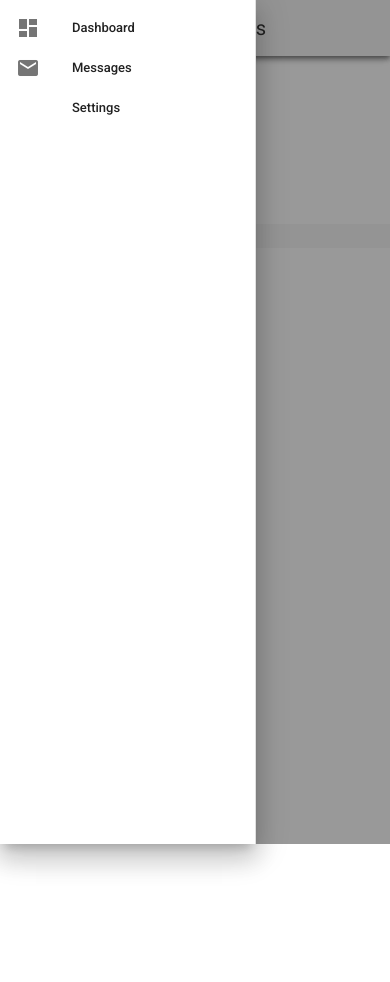
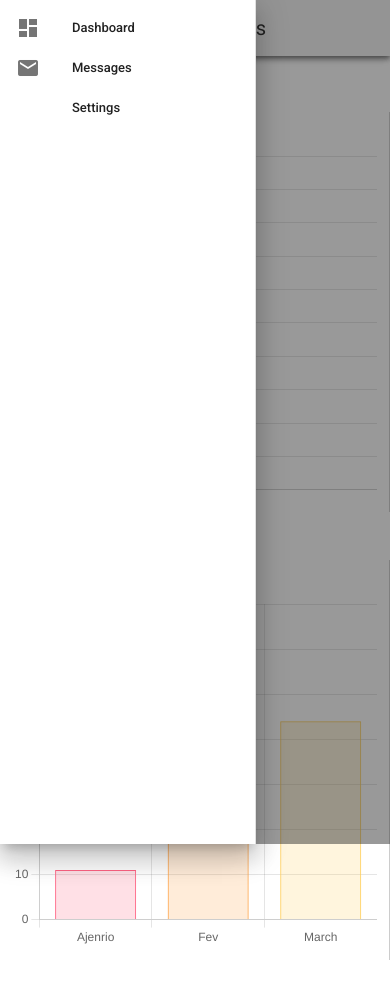
Before and after one commit to stystyle11/ClientesProdutos, a Vue app: page / in a window 390 px wide. Shown: the top 982 px of the page. Before the commit the page ends 956 px from the top, so only its background shows below. Built offline with nearby package versions, Linux system fonts and the light colour scheme; grey boxes are pictures that could not be loaded.

Commit message:
finalização templates para componentes responsivos e finalizando componente de gráficos

```diff
--- a/package.json
+++ b/package.json
@@ -8,8 +8,10 @@
     "lint": "vue-cli-service lint"
   },
   "dependencies": {
+    "chart.js": "^4.4.2",
     "core-js": "^3.8.3",
     "vue": "^2.6.14",
+    "vue-chartjs": "^5.3.1",
     "vue-router": "^3.6.5",
     "vuetify": "^2.6.0"
   },
--- a/src/App.vue
+++ b/src/App.vue
@@ -37,11 +37,8 @@
       </v-btn>
     </v-app-bar>
 
-    <v-main>
-      <!--
-      <HelloWorld/>
-      -->
-      <DashBoard/>
+    <v-main class="no-padding">
+      <DashBoard />
     </v-main>
   </v-app>
 </template>
@@ -54,8 +51,8 @@ export default {
   name: 'App',
 
   components: {
-   // HelloWorld,
-   DashBoard
+    // HelloWorld,
+    DashBoard,
   },
 
   data: () => ({
@@ -63,3 +60,4 @@ export default {
   }),
 };
 </script>
+<style scoped></style>
--- /dev/null
+++ b/src/components/ChartBaseComponent.vue
@@ -0,0 +1,76 @@
+<template>
+  <Bar
+    :data="data"
+    :options="options"
+  />
+</template>
+
+<script lang="ts">
+import {
+  Chart as ChartJS,
+  Title,
+  Tooltip,
+  Legend,
+  BarElement,
+  CategoryScale,
+  LinearScale,
+} from 'chart.js';
+import { Bar } from 'vue-chartjs';
+
+ChartJS.register(
+  CategoryScale,
+  LinearScale,
+  BarElement,
+  Title,
+  Tooltip,
+  Legend
+);
+
+export default {
+  name: 'App',
+  components: {
+    Bar,
+  },
+  props: ['labels', 'label', 'graphData'],
+  data() {
+    return {
+      data: {
+        labels: this.labels,
+        datasets: [
+          {
+            label: this.label,
+            data: this.graphData,
+            backgroundColor: [
+              'rgba(255, 99, 132, 0.2)',
+              'rgba(255, 159, 64, 0.2)',
+              'rgba(255, 205, 86, 0.2)',
+              'rgba(75, 192, 192, 0.2)',
+              'rgba(54, 162, 235, 0.2)',
+              'rgba(153, 102, 255, 0.2)',
+              'rgba(201, 203, 207, 0.2)',
+            ],
+            borderColor: [
+              'rgb(255, 99, 132)',
+              'rgb(255, 159, 64)',
+              'rgb(255, 205, 86)',
+              'rgb(75, 192, 192)',
+              'rgb(54, 162, 235)',
+              'rgb(153, 102, 255)',
+              'rgb(201, 203, 207)',
+            ],
+            borderWidth: 1,
+          },
+        ],
+      },
+      options: {
+        responsive: true,
+        maintainAspectRatio: false,
+        aspectRatio: 2,
+        layout: {
+          padding: 0,
+        },
+      },
+    };
+  },
+};
+</script>
--- a/src/components/DashBoard.vue
+++ b/src/components/DashBoard.vue
@@ -1,9 +1,21 @@
 <template>
   <v-app>
-      <v-navigation-drawer app v-model="drawer" class="sidebar" :mini-variant="miniVariant" >
-        <v-list @click.stop="toggleDrawer" dense>
-          <v-list-item-group >
-            <v-list-item v-for="(item, index) in items" :key="index" link>
+    <v-navigation-drawer
+      app
+      v-model="drawer"
+      class="sidebar"
+      :mini-variant="miniVariant"
+    >
+      <v-list
+        @click.stop="toggleDrawer"
+        dense
+      >
+        <v-list-item-group>
+          <v-list-item
+            v-for="(item, index) in items"
+            :key="index"
+            link
+          >
             <v-list-item-icon>
               <v-icon>{{ item.icon }}</v-icon>
             </v-list-item-icon>
@@ -16,37 +28,91 @@
     </v-navigation-drawer>
 
     <v-app-bar app>
-        <v-app-bar-nav-icon @change.stop="toggleDrawer"  v-if="$vuetify.breakpoint.mdAndDown" @click.stop="toggleDrawer"></v-app-bar-nav-icon>
+      <v-app-bar-nav-icon
+        @change.stop="toggleDrawer"
+        @click.stop="toggleDrawer"
+        v-if="$vuetify.breakpoint.mdAndDown"
+      ></v-app-bar-nav-icon>
       <v-toolbar-title>Gerenciador Produtos</v-toolbar-title>
     </v-app-bar>
 
-      <v-content>
+    <v-main
+      justify="center"
+      class="no-padding"
+    >
       <v-container fluid>
-          <v-row>
-            <v-col cols="12" md="3" class="sidebar">
-              <!-- Sidebar content -->
+        <v-row justify="center">
+          <v-col
+            :cols="getColunas"
+            :md="getMds"
+            style="height: 400px"
+            :class="['graphColumn', getMargin]"
+          >
+            <!-- Main content -->
+            <ChartComponent />
           </v-col>
-            <v-col cols="12" md="9">
+          <v-col
+            :cols="getColunas"
+            :md="getMds"
+            style="height: 400px"
+            :class="['graphColumn', getMargin]"
+          >
             <!-- Main content -->
+            <ChartComponent
+              label="Grafico teste"
+              :graphData="[11, 22, 44, 55, 66]"
+              :labels="['Ajenrio', 'Fev', 'March']"
+            />
           </v-col>
         </v-row>
       </v-container>
-      </v-content>
+    </v-main>
   </v-app>
 </template>
 
 <script>
+import ChartComponent from '@/components/ChartBaseComponent.vue';
+
 export default {
+  components: {
+    ChartComponent,
+  },
+
   data() {
     return {
-        drawer: true, // Initially open the sidebar
+      drawer: true,
       miniVariant: false,
       items: [
         { title: 'Dashboard', icon: 'mdi-view-dashboard' },
         { title: 'Messages', icon: 'mdi-email' },
         { title: 'Settings', icon: 'mdi-settings' },
       ],
+      produtosApi: [],
+      clientesCadastrados: [],
     };
+  },
+  computed: {
+    getMds() {
+      if (this.$vuetify.breakpoint.mdAndDown) {
+        return 10;
+      }
+      return 5;
+    },
+    getColunas() {
+      if (this.$vuetify.breakpoint.mdAndDown) {
+        return 12;
+      }
+      return 5;
+    },
+    getMargin() {
+      if (this.$vuetify.breakpoint.mdOnly) {
+        return 'mr-6 mb-6';
+      } else if (this.$vuetify.breakpoint.lgAndUp) {
+        return 'mr-8 mb-8';
+      } else {
+        return 'mb-12';
+      }
+    },
   },
   methods: {
     toggleDrawer() {
@@ -60,4 +126,10 @@
 .sidebar {
   background-color: #f5f5f5;
 }
+.graphColumn {
+  border-right: 1px solid #ccc;
+}
+.no-padding {
+  padding: 0 !important;
+}
 </style>
```
Also changed, not shown: 2 other files (tests, documents, lock files or other folders). Lines whose indentation alone changed are shown as unchanged.
